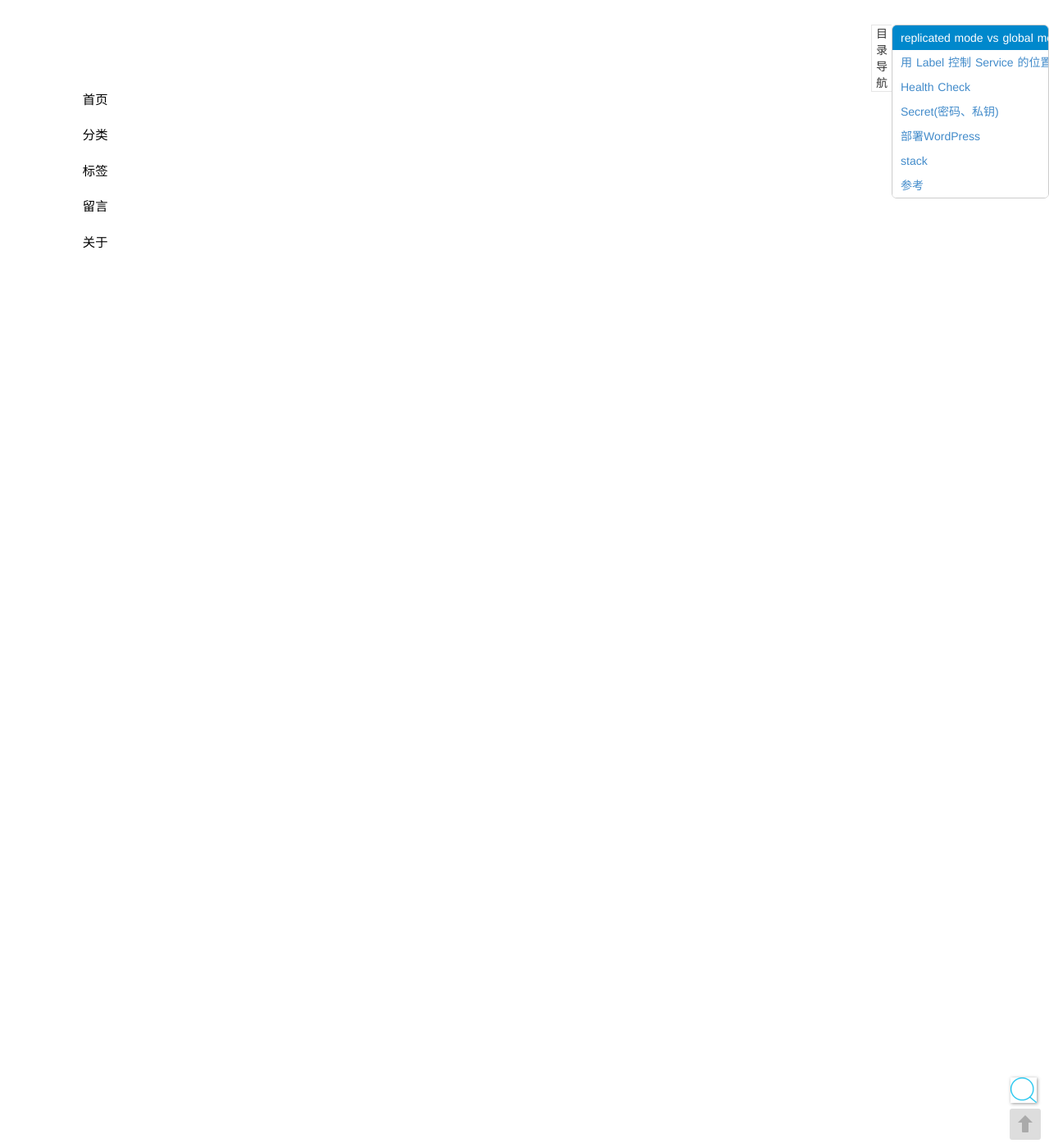
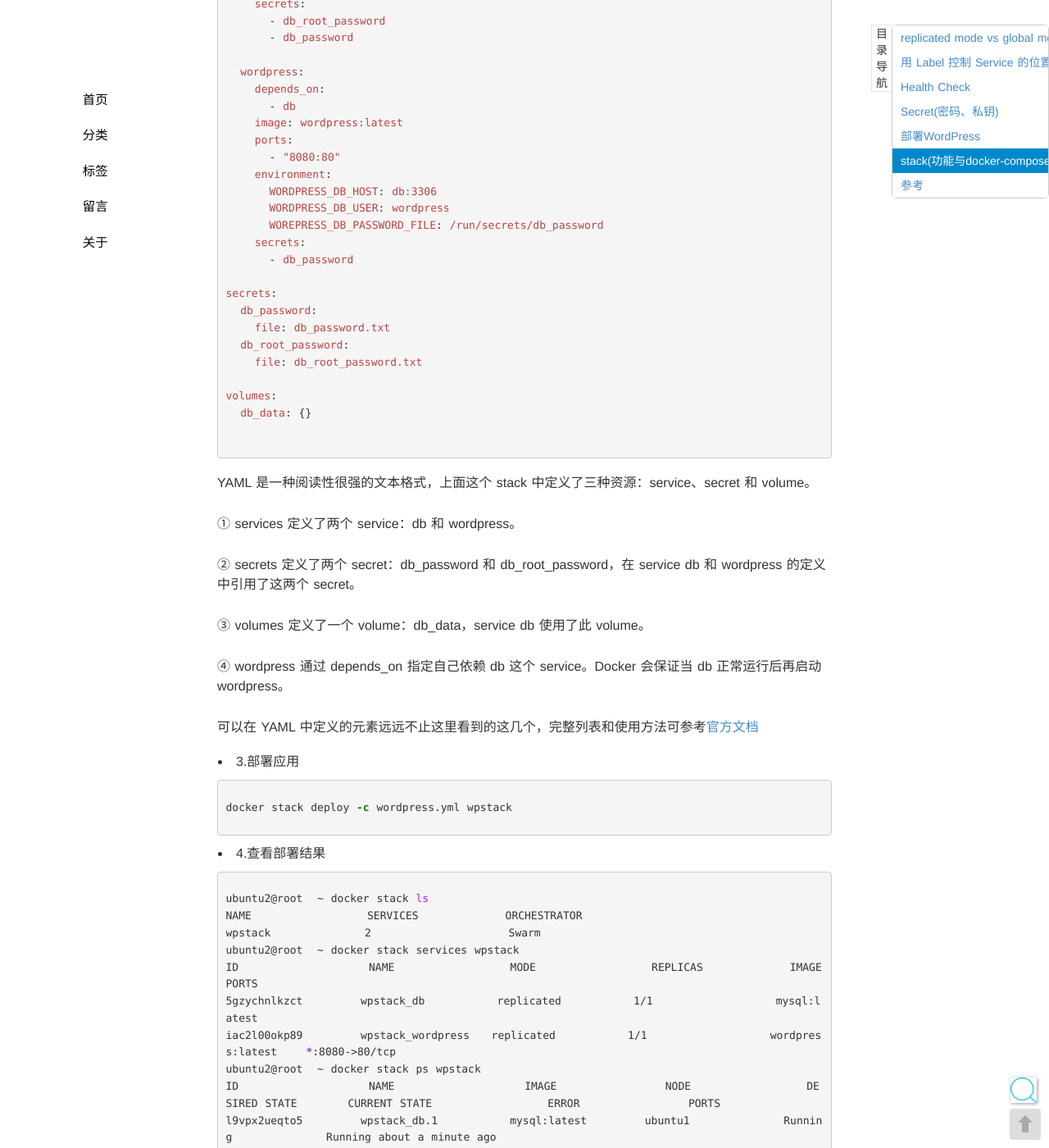
Before and after one commit to seekplum/seekplum.github.io, a Jekyll site: the page built from _posts/2019-09-28-docker-swarm-2.md, in a window 1280 px wide and 1400 px high, scrolled down 7140 px. Shown: the whole window at 82% size. Built offline with Jekyll 4.4.1, drawn with Linux system fonts in a browser that asks for light colours; comment, search, counter and statistics services are not loaded; before the commit the page ends 7420 px from its top, so only the background shows below that; some of the changed text lies outside the part shown.

Commit message:
ADD: docker stack(docker-compose)

````diff
--- a/_posts/2019-09-28-docker-swarm-2.md
+++ b/_posts/2019-09-28-docker-swarm-2.md
@@ -256,8 +256,111 @@ docker service create \
 
 为了保证这个依赖关系，我们控制了 docker secret 和 docker service 命令的执行顺序，只不过这个过程是手工完成的。
 
-## stack
+## stack(功能与docker-compose基本相同，但有所区别))
+
+* 1.准备secret
+
+```bash
+openssl rand -base64 20 > db_password.txt
+
+openssl rand -base64 20 > db_root_password.txt
+```
+
+* 2.编写文件
+
+vi wordpress.yml
+
+```yaml
+version: '3.1'
+
+services:
+  db:
+    image: mysql:latest
+    command:
+      - --default_authentication_plugin=mysql_native_password
+      - --character-set-server=utf8mb4
+      - --collation-server=utf8mb4_unicode_ci
+    volumes:
+      - db_data:/var/lib/mysql
+    restart: always
+    environment:
+      MYSQL_ROOT_PASSWORD_FILE: /run/secrets/db_root_password
+      MYSQL_DATABASE: wordpress
+      MYSQL_USER: wordpress
+      MYSQL_PASSWORD_FILE: /run/secrets/db_password
+    secrets:
+      - db_root_password
+      - db_password
+
+  wordpress:
+    depends_on:
+      - db
+    image: wordpress:latest
+    ports:
+      - "8080:80"
+    environment:
+      WORDPRESS_DB_HOST: db:3306
+      WORDPRESS_DB_USER: wordpress
+      WOREPRESS_DB_PASSWORD_FILE: /run/secrets/db_password
+    secrets:
+      - db_password
+
+secrets:
+  db_password:
+    file: db_password.txt
+  db_root_password:
+    file: db_root_password.txt
+
+volumes:
+  db_data: {}
+
+```
+
+YAML 是一种阅读性很强的文本格式，上面这个 stack 中定义了三种资源：service、secret 和 volume。
+
+① services 定义了两个 service：db 和 wordpress。
+
+② secrets 定义了两个 secret：db_password 和 db_root_password，在 service db 和 wordpress 的定义中引用了这两个 secret。
+
+③ volumes 定义了一个 volume：db_data，service db 使用了此 volume。
+
+④ wordpress 通过 depends_on 指定自己依赖 db 这个 service。Docker 会保证当 db 正常运行后再启动 wordpress。
+
+可以在 YAML 中定义的元素远远不止这里看到的这几个，完整列表和使用方法可参考[官方文档](https://docs.docker.com/compose/compose-file/)
+
+* 3.部署应用
+
+```bash
+docker stack deploy -c wordpress.yml wpstack
+```
+
+* 4.查看部署结果
+
+```bash
+ubuntu2@root  ~ docker stack ls
+NAME                SERVICES            ORCHESTRATOR
+wpstack             2                   Swarm
+ubuntu2@root  ~ docker stack services wpstack
+ID                  NAME                MODE                REPLICAS            IMAGE               PORTS
+5gzychnlkzct        wpstack_db          replicated          1/1                 mysql:latest
+iac2l00okp89        wpstack_wordpress   replicated          1/1                 wordpress:latest    *:8080->80/tcp
+ubuntu2@root  ~ docker stack ps wpstack
+ID                  NAME                  IMAGE               NODE                DESIRED STATE       CURRENT STATE                ERROR               PORTS
+l9vpx2ueqto5        wpstack_db.1          mysql:latest        ubuntu1             Running             Running about a minute ago
+coqcmhe2i50h        wpstack_wordpress.1   wordpress:latest    ubuntu2             Running             Running 2 minutes ago
+ubuntu2@root  ~ docker secret ls
+ID                          NAME                       DRIVER              CREATED             UPDATED
+2o5v0mg35ew69tbwun3xj17i9   wpstack_db_password                            2 minutes ago       2 minutes ago
+euqfdtey6n2kr32m694xpn9lj   wpstack_db_root_password                       2 minutes ago       2 minutes ago
+ubuntu2@root  ~ docker stack rm wpstack
+Removing service wpstack_db
+Removing service wpstack_wordpress
+Removing secret wpstack_db_password
+Removing secret wpstack_db_root_password
+Removing network wpstack_default
+```
 
 ## 参考
 
 * [如何配置 Health Check？- 每天5分钟玩转 Docker 容器技术（107）](https://www.cnblogs.com/CloudMan6/p/8053323.html)
+* [Docker Compose和Docker Stack区别](https://www.jianshu.com/p/05be80475bff)
````
